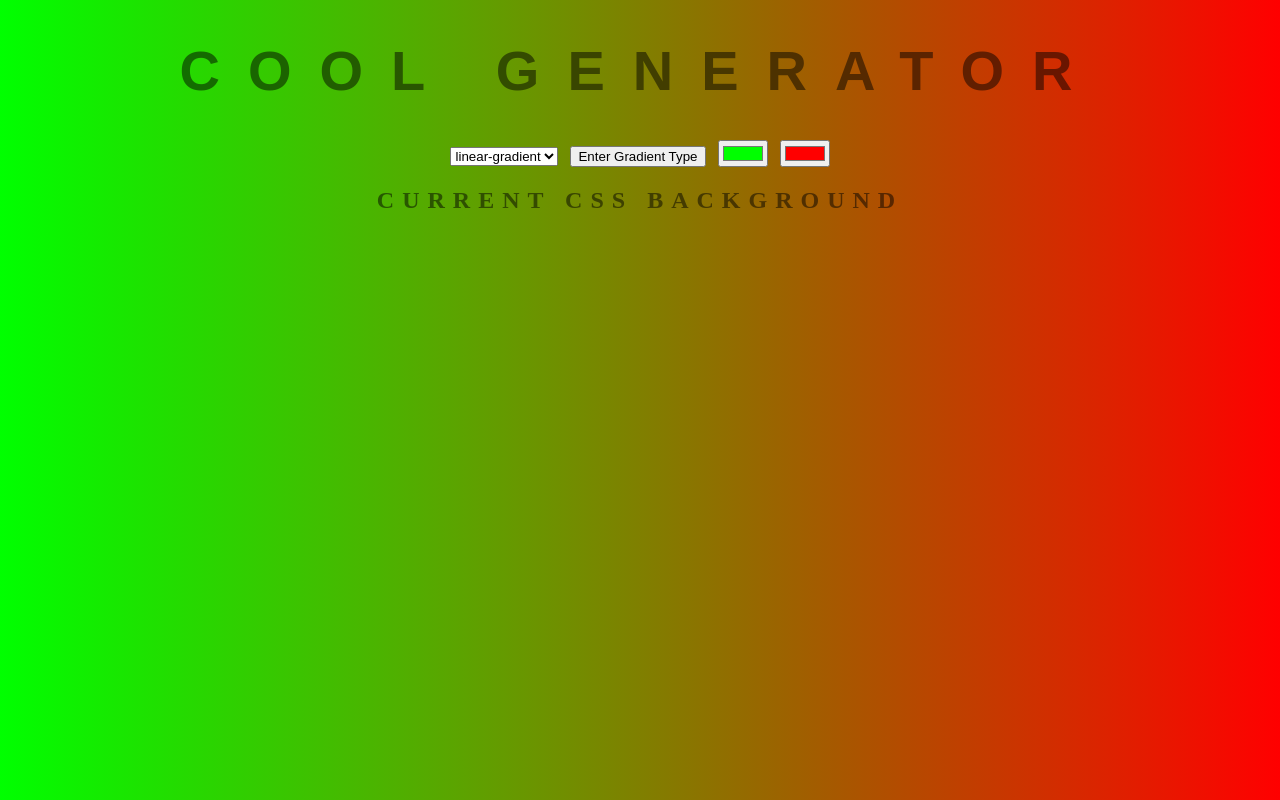
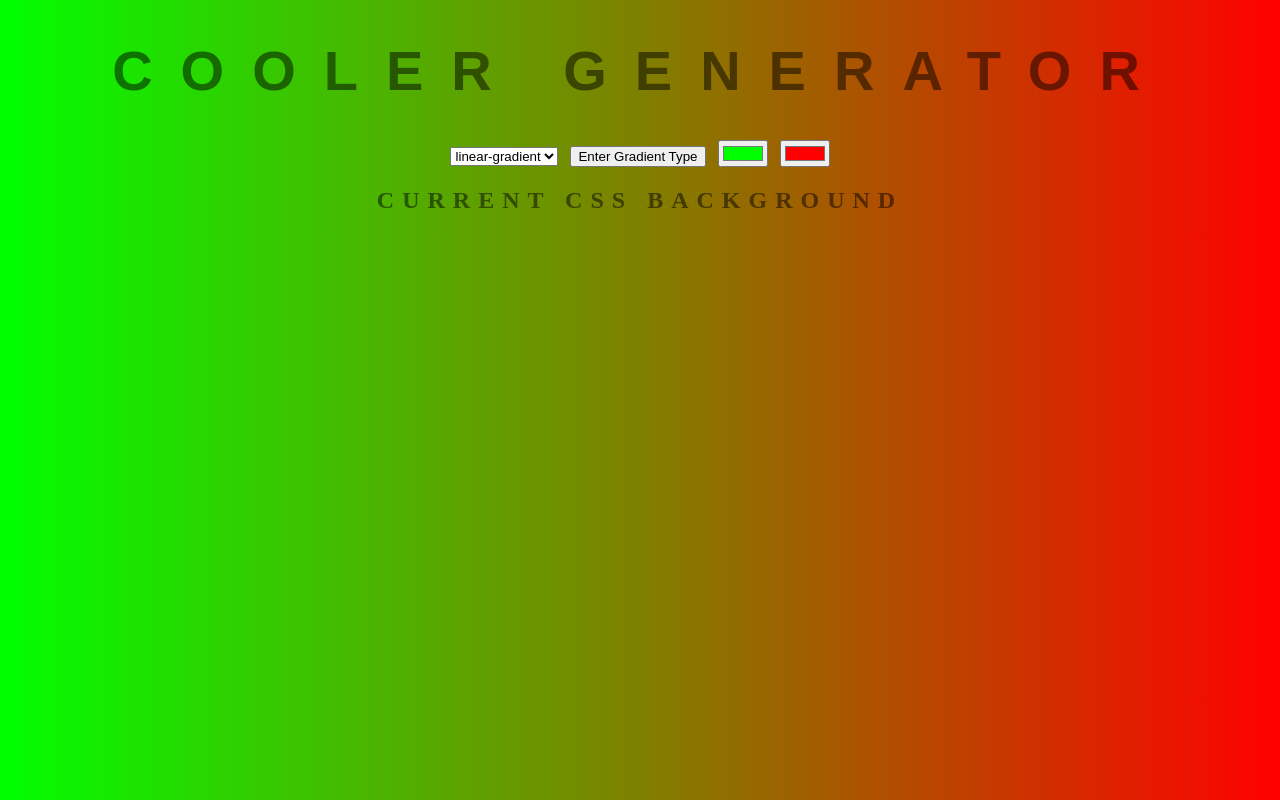
Before and after one commit to peteyjoe/background-generator, a plain HTML site: page bggenindex.html in a window 1280 px wide. Drawn offline with Linux system fonts and the light colour scheme.

Commit message:
changing h1 to COOLER

```diff
--- a/bggenindex.html
+++ b/bggenindex.html
@@ -5,7 +5,7 @@
 	<link rel="stylesheet" type="text/css" href="bggenstyle.css">
 </head>
 <body id="gradient">
-	<h1>Cool Generator</h1>
+	<h1>COOLER Generator</h1>
 	<select class="gradient-type" name="gradient-type">
 		<option class="gradient-type" value="linear-gradient" name="linear-gradient">linear-gradient</option>
 		<option class="gradient-type" value="radial-gradient" name="radial-gradient">radial-gradient</option>
```
